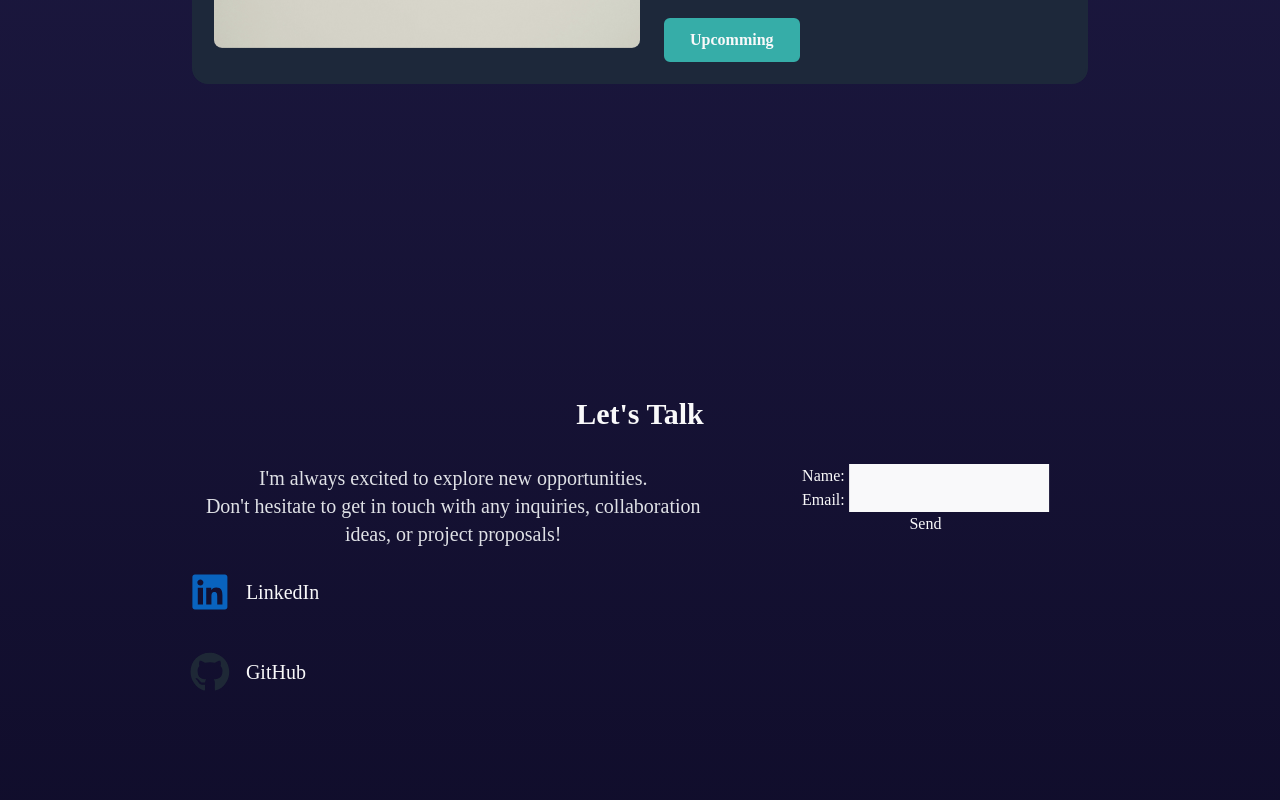
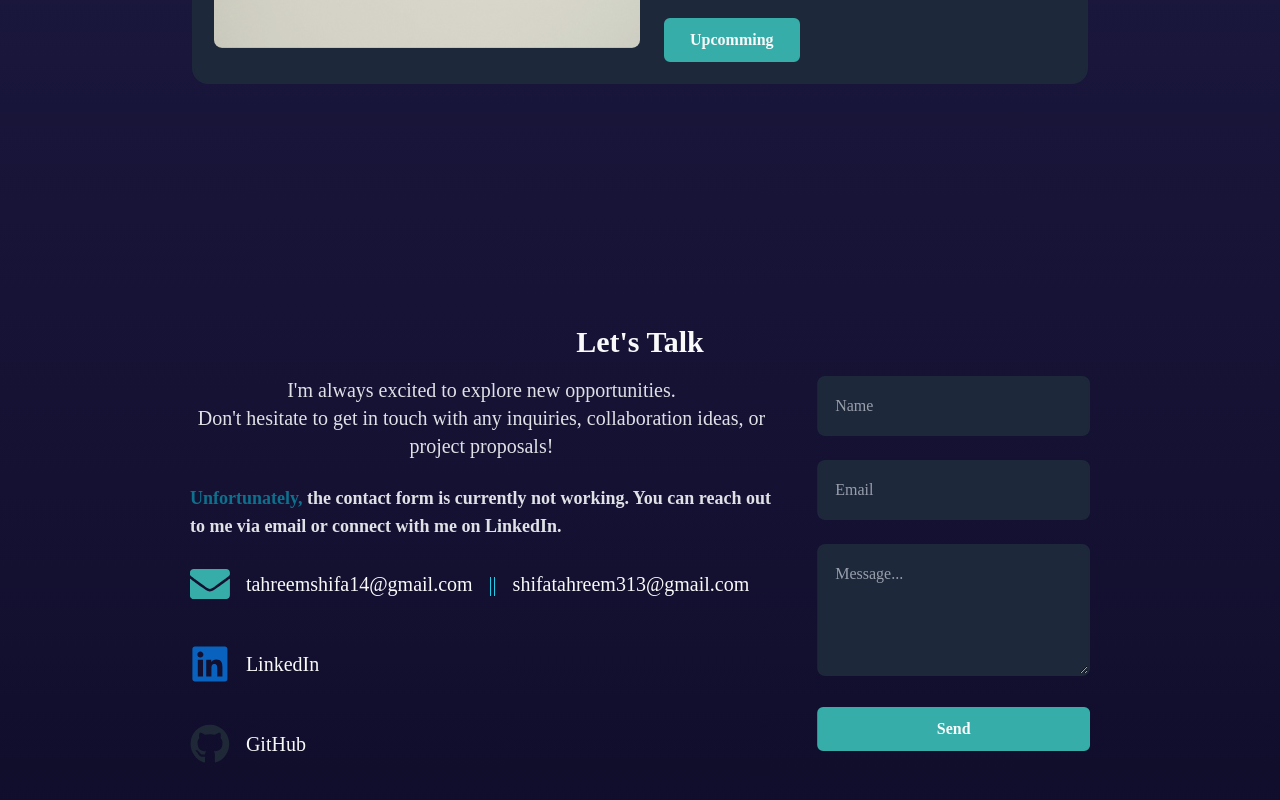
Before and after one commit to stahreem/Shifa-Tahreem, a React (Vite) app: page / in a window 1280 px wide. Shown: the part 4808-5608 px from the top of the page. Built offline with nearby package versions, Linux system fonts and the light colour scheme; a web font is replaced by a local one.

Commit message:
done changes in contact form

```diff
--- a/src/components/Contact/Contact.jsx
+++ b/src/components/Contact/Contact.jsx
@@ -1,50 +1,13 @@
-import React, { useState } from 'react';
-import { FaLinkedin, FaGithub } from 'react-icons/fa';
+import React from 'react';
+import { FaLinkedin, FaGithub, FaEnvelope } from 'react-icons/fa'; // Import FaEnvelope for email icon
 import toast, { Toaster } from 'react-hot-toast'; // Import Hot Toast
 
 function Contact() {
-  //  const [formData, setFormData] = useState({
-  //   name: '',
-  //   email: '',
-  //   message: '',
-  // });
-
-  // // Handle input changes
-  // const handleChange = (e) => {
-  //   setFormData({
-  //     ...formData,
-  //     [e.target.name]: e.target.value,
-  //   });
-  // };
-
-  // // Handle form submission (handled by Netlify)
-  // const handleSubmit = (e) => {
-  //   e.preventDefault(); // Prevent the default form submission
-
-  //   const form = e.target; // Get the form element
-  //   const formSubmission = new FormData(form); // Create FormData object from the form
-
-  //   fetch("/", {
-  //     method: "POST",
-  //     headers: { "Content-Type": "application/x-www-form-urlencoded" },
-  //     body: new URLSearchParams(formSubmission).toString()
-  //   })
-  //     .then(() => {
-  //       // toast.success("Message sent successfully!"); // Success toast
-  //       setFormData({ name: '', email: '', message: '' }); // Reset form
-  //     })
-  //     .catch((error) => {
-  //       // toast.error("Oops! Something went wrong."); // Error toast
-  //       console.error("Error submitting form:", error);
-  //     });
-  // };
-
-
   return (
     <div name="contact" className="flex flex-col items-center justify-center w-full h-screen px-4 overflow-hidden font-serif text-center text-white">
       <Toaster position="top-right" /> {/* Hot Toast container */}
 
-      <h1 className="mb-8 text-3xl font-semibold" data-aos="fade-in" data-aos-id="super-duper">Let's Talk</h1>
+      <h1 className="mb-4 text-3xl font-semibold" data-aos="fade-in" data-aos-id="super-duper">Let's Talk</h1>
 
       {/* Main Container */}
       <div className="flex flex-col items-center justify-between w-full max-w-4xl gap-10 md:flex-row md:items-start md:mb-3 ">
@@ -56,11 +19,30 @@ function Contact() {
             Don't hesitate to get in touch with any inquiries, collaboration ideas, or project proposals!
           </p>
 
+          {/* Glowing message */}
+          <div className="text-gray-500">
+            <p className="text-[18px] font-semibold text-center md:text-left text-gray-200 glow">
+              <span className="glowing-text">
+               <span className='text-cyan-700 font-bold'> Unfortunately,</span> the contact form is currently not working. You can reach out to me via email or connect with me on LinkedIn.
+              </span>
+            </p>
+          </div>
+
+          {/* Social Links - Email */}
+          <div className="flex items-center gap-4 md:mb-4">
+            <FaEnvelope size={40} className="text-[#38b2ac] hover:text-white cursor-pointer" />
+            <a href="mailto:tahreemshifa14@gmail.com " target="_blank" rel="noopener noreferrer" className="text-white hover:text-[#38b2ac]">tahreemshifa14@gmail.com  </a>
+            <span className='text-cyan-400'>||</span>
+            <a href="mailto:shifatahreem313@gmail.com " target="_blank" rel="noopener noreferrer" className="text-white hover:text-[#38b2ac]">shifatahreem313@gmail.com </a>
+          </div>
+
+          {/* Social Links - LinkedIn */}
           <div className="flex items-center gap-4 md:mb-4">
             <FaLinkedin size={40} className="text-[#0A66C2] hover:text-white cursor-pointer" />
             <a href="https://www.linkedin.com/in/shifa-tahreem-67607123a/" target="_blank" rel="noopener noreferrer" className="text-white hover:text-[#38b2ac]">LinkedIn</a>
           </div>
 
+          {/* Social Links - GitHub */}
           <div className="flex items-center gap-4">
             <FaGithub size={40} className="text-gray-800 cursor-pointer hover:text-white" />
             <a href="https://github.com/stahreem" target="_blank" rel="noopener noreferrer" className="text-white hover:text-[#38b2ac]">GitHub</a>
@@ -69,19 +51,51 @@ function Contact() {
 
         {/* Right Section - Form */}
         <div className="w-full md:w-1/2" data-aos="fade-left">
-        <form name="contact" method="POST" data-netlify="true">
-  <input type="hidden" name="form-name" value="contact" />
-  <p>
-    <label>Name: <input type="text" name="name" /></label>
-  </p>
-  <p>
-    <label>Email: <input type="email" name="email" /></label>
-  </p>
-  <p>
-    <button type="submit">Send</button>
-  </p>
-</form>
+          <form
+            className="flex flex-col gap-6"
+            name="contact"
+            method="POST"
+            data-netlify="true"
+            netlify-honeypot="bot-field"
+          >
+            {/* Hidden input required for Netlify form submission */}
+            <input type="hidden" name="form-name" value="contact" />
 
+            {/* Input fields */}
+            <div>
+              <input
+                className="w-full p-4 border-2 border-slate-800 bg-slate-800 rounded-lg focus:outline-none focus:border-[#38b2ac] transition"
+                type="text"
+                placeholder="Name"
+                name="name"
+                required
+              />
+            </div>
+
+            <div>
+              <input
+                className="w-full p-4 border-2 border-slate-800 bg-slate-800 rounded-lg focus:outline-none focus:border-[#38b2ac] transition"
+                type="email"
+                placeholder="Email"
+                name="email"
+                required
+              />
+            </div>
+
+            <div>
+              <textarea
+                className="w-full p-4 border-2 border-slate-800 bg-slate-800 rounded-lg focus:outline-none focus:border-[#38b2ac] transition"
+                placeholder="Message..."
+                rows="4"
+                name="message"
+                required
+              />
+            </div>
+
+            <button className="px-6 py-2 font-semibold bg-[#38b2ac] text-white rounded-md hover:bg-transparent hover:text-[#38b2ac] border-2 border-[#38b2ac] transition duration-300" type="submit">
+              Send
+            </button>
+          </form>
         </div>
 
       </div>
@@ -90,58 +104,3 @@ function Contact() {
 }
 
 export default Contact;
-
-
-// {/* <form
-// // netlify
-//   className="flex flex-col gap-6"
-//   name="contact" // Form name is important for Netlify to track submissions
-//   method="POST"
-//   data-netlify="true"
-//   netlify-honeypot="bot-field" // Spam protection field
-//   onSubmit={handleSubmit} // Add the handleSubmit function here
-// >
-//   {/* Hidden input required for Netlify form submission */}
-//   <input type="hidden" name="form-name" value="contact" />
-
-//   {/* Input fields */}
-//   <div>
-//     <input
-//       className="w-full p-4 border-2 border-slate-800 bg-slate-800 rounded-lg focus:outline-none focus:border-[#38b2ac] transition"
-//       type="text"
-//       placeholder="Name"
-//       name="name"
-//       value={formData.name} // Controlled component
-//       onChange={handleChange} // Controlled component
-//       required
-//     />
-//   </div>
-
-//   <div>
-//     <input
-//       className="w-full p-4 border-2 border-slate-800 bg-slate-800 rounded-lg focus:outline-none focus:border-[#38b2ac] transition"
-//       type="email"
-//       placeholder="Email"
-//       name="email"
-//       value={formData.email} // Controlled component
-//       onChange={handleChange} // Controlled component
-//       required
-//     />
-//   </div>
-
-//   <div>
-//     <textarea
-//       className="w-full p-4 border-2 border-slate-800 bg-slate-800 rounded-lg focus:outline-none focus:border-[#38b2ac] transition"
-//       placeholder="Message..."
-//       rows="4"
-//       name="message"
-//       value={formData.message} // Controlled component
-//       onChange={handleChange} // Controlled component
-//       required
-//     />
-//   </div>
-
-//   <button className="px-6 py-2 font-semibold bg-[#38b2ac] text-white rounded-md hover:bg-transparent hover:text-[#38b2ac] border-2 border-[#38b2ac] transition duration-300" type="submit">
-//     Send
-//   </button>
-// </form> */}
```
